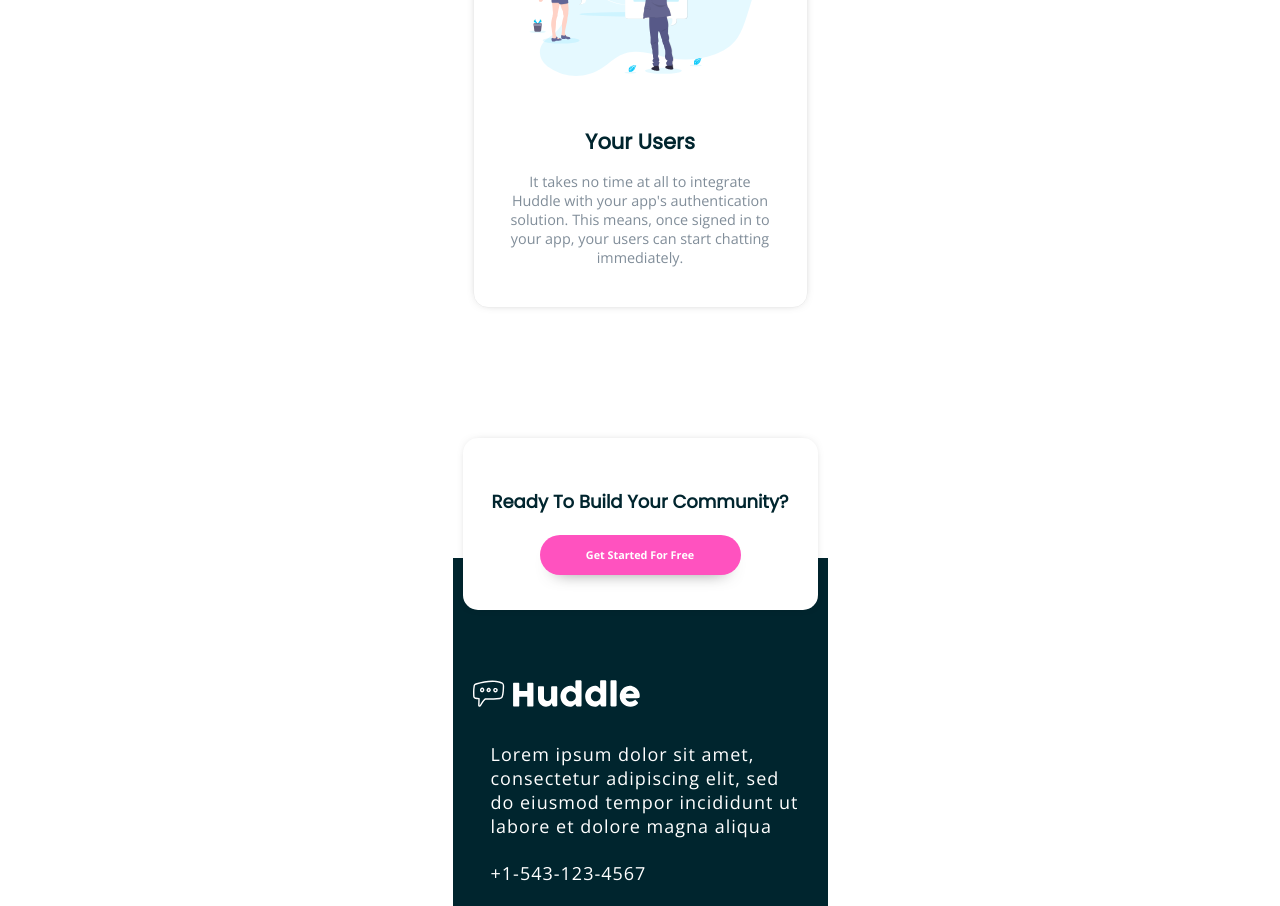
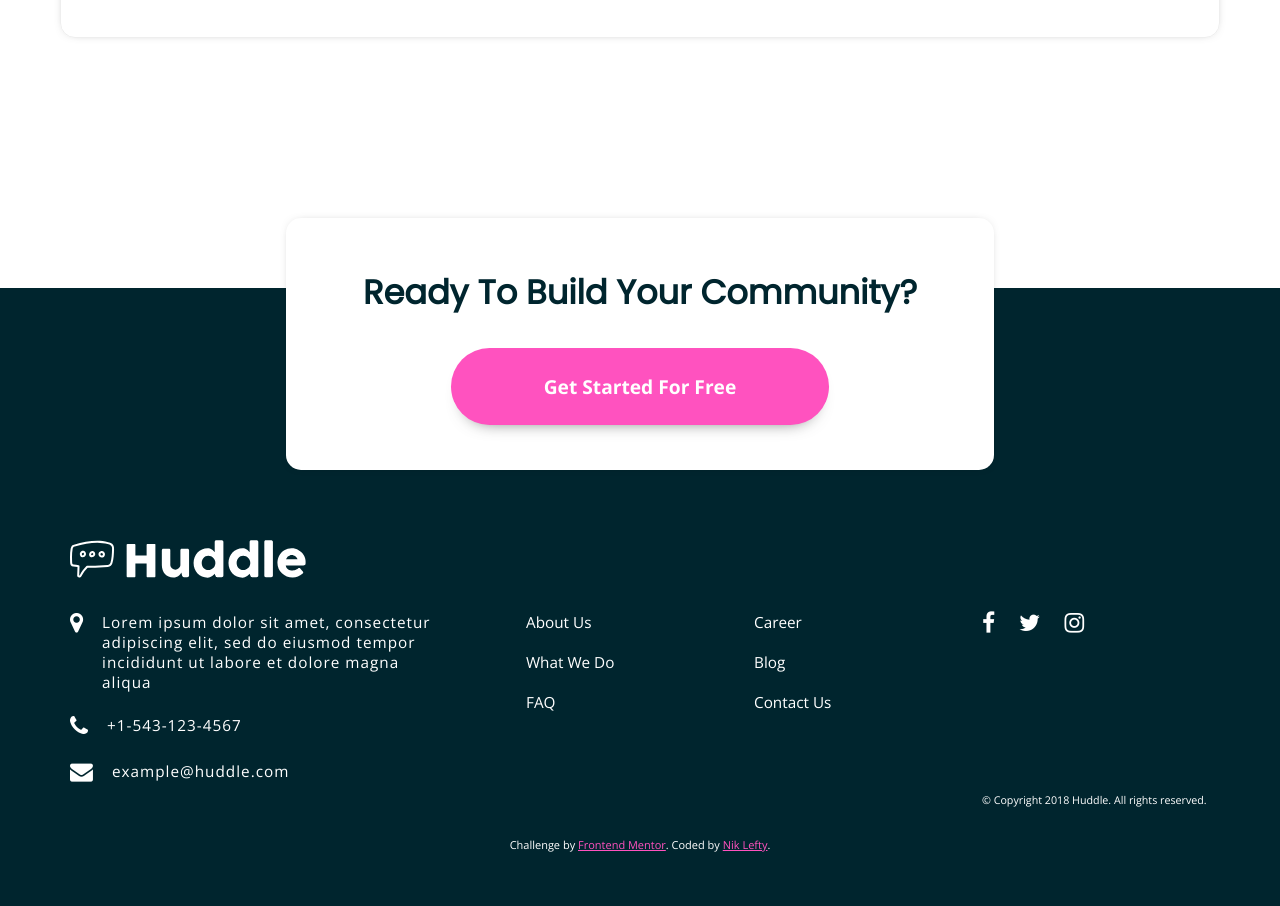
Before and after one commit to nlefty/FM_huddle-landing, a plain HTML site: page index.html in a window 1280 px wide. Shown: the part 1894-2800 px from the top of the page. Drawn offline with nearby package versions, Linux system fonts and the light colour scheme.

Commit message:
Add files via upload
Added media query for desktop device

```diff
--- a/index.html
+++ b/index.html
@@ -10,6 +10,7 @@
   <link href="https://fonts.googleapis.com/css?family=Open+Sans:400,700&display=swap" rel="stylesheet">
   <link href="https://stackpath.bootstrapcdn.com/font-awesome/4.7.0/css/font-awesome.min.css" rel="stylesheet" integrity="sha384-wvfXpqpZZVQGK6TAh5PVlGOfQNHSoD2xbE+QkPxCAFlNEevoEH3Sl0sibVcOQVnN" crossorigin="anonymous">
   <link rel="stylesheet" media="screen" href="style.css">
+  <link rel="stylesheet" media="screen" href="media-queries.css">
 
 </head>
 <body>
@@ -19,17 +20,20 @@
         <img src="images/logo.svg" class="logo" alt="Logo">
         <button class="try-free-btn">Try It Free</button>
       </div>
+      <div class="top-content">
         <div class="hero">
           <h1>Build The Community Your Fans Will Love</h1>
           <p>Huddle re-imagines the way we build communities. You have a voice, but so does your audience.  Create connections with your users as you engage in genuine discussion.</p>
           <div class="hero-button">
             <button class="start-free-btn">Get Started For Free</button>
           </div>
+        </div>
         <div class="hero-image">
           <img src="images/illustration-mockups.svg" alt="Mockups">
         </div>
       </div>
     </div>
+
 
     <main>
       <section class="main-grow">
@@ -71,22 +75,22 @@
             <button class="start-free-btn">Get Started For Free</button>
           </div>
       </div>
-      <div class="foot-content">
       <div class="foot-logo white">
           <img src="images/logo.svg" class="logo" alt="Logo">
       </div>
+      <div class="foot-content">
         <div class="foot-contact-wrapper">
           <div class="foot-contact">
-              <i class="fas fa-map-marker-alt"></i>
-              <p>Lorem ipsum dolor sit amet, consectetur adipiscing elit, sed do eiusmod tempor incididunt ut labore et dolore magna aliqua</p>
+              <i class="fa fa-map-marker"></i>
+              <div>Lorem ipsum dolor sit amet, consectetur adipiscing elit, sed do eiusmod tempor incididunt ut labore et dolore magna aliqua</div>
           </div>
           <div class="foot-contact">
-              <i class="fas fa-phone-volume"></i>
-              <p>+1-543-123-4567</p>
+              <i class="fa fa-phone"></i>
+              <div>+1-543-123-4567</div>
           </div>
           <div class="foot-contact">
-              <i class="fas fa-envelope"></i>
-              <p>example@huddle.com</p>
+              <i class="fa fa-envelope"></i>
+              <div>example@huddle.com</div>
           </div>
         </div>
 
--- /dev/null
+++ b/media-queries.css
@@ -0,0 +1,162 @@
+@media (min-width: 770px) {
+
+
+    .top {
+        background-position: center;
+        background-size: 100%;
+        padding: 50px;
+    }
+
+    .huddle-try-free img {
+        width: 40%;
+    }
+
+    .try-free-btn {
+        width: 15em;
+        height: 60px;
+    }
+
+	.top-content {
+        display: flex;
+        justify-content: space-between;
+        align-items: center;
+        text-align: left;
+    }
+
+
+    .hero, .hero-image {
+        width: 50%;
+    }
+
+    .hero {
+        padding-right: 30px;
+    }
+
+    .start-free-btn {
+        width: 50%;
+        height: 4.6em;
+        font-size: .8em;
+    }
+
+    main section {
+        margin-right: 60px;
+        margin-left: 60px;
+    }
+
+    section {
+        display: flex;
+        justify-content: flex-end;
+    }
+
+    section img {
+        width: 70%;
+    }
+
+    .main-grow, .main-flow, .main-users {
+        align-items: center;
+    }
+
+    .main-grow, .main-users {
+        padding-right: 0px;
+    }
+
+
+    .grow-content, .user-content {
+        padding-right: 40px;
+        margin-left: 20px;
+    }
+
+    .grow-content, .flow-content, .user-content {
+        text-align: left;
+    }
+
+    .grow-image, .user-image {
+        order: 1;
+    }
+
+    .build-comm {
+        width: 60%;
+        margin-left: auto;
+        margin-right: auto;
+        font-size: 1.5rem;
+    }
+
+    .build-button > .start-free-btn {
+        width: 55%;
+        height: 4em;
+    }
+
+    footer {
+        padding: 50px;
+        font-size: .85em;
+    }
+
+    .foot-logo {
+        width: 40%;
+    }
+
+    .foot-content {
+        display: flex;
+        justify-content: start;
+        align-self: flex-start;
+        width: 100%;
+    }
+
+    .foot-contact-wrapper, nav, .social-copy {
+        width: 25%;
+    }
+
+    .foot-contact:first-child {
+        padding-right: 90px;
+    }
+
+    .foot-contact-wrapper {
+        width: 50%;
+    }
+
+    nav li:first-child {
+        padding-top: 0px;
+    }
+
+    .nav-list-1, .social-copy {
+        margin-top: 0px;
+        margin-bottom: 0px;
+    }
+
+    .social-copy {
+        display: grid;
+        /* grid-template-columns: 1fr; */
+        text-align: left;
+    }
+
+    .social-copy i {
+        margin-left: 0px;
+        margin-top: 0px;
+    }
+
+    .social {
+        align-self: flex-start;
+    }
+
+    .copy {
+        align-self: flex-end;
+    }
+
+    .attribution {
+        text-align: center;
+        margin-top: 30px;
+    }
+
+}
+
+
+@media (min-width: 1230px) {
+
+    .hero h1 {
+        font-size: 2.7em;
+    }
+
+    .hero p {
+        font-size: 1.1em;
+    }
+}
--- a/style.css
+++ b/style.css
@@ -1,4 +1,3 @@
-
 * {
   padding: 0;
   margin: 0;
@@ -33,15 +32,15 @@ h1, h3 {
 .wrapper {
   display: grid;
   grid-template-columns: column;
-  max-width: 375px;
   margin: auto;
+  /* width: 375px; */
 }
 
 .top {
 	background-color: hsl(193, 100%, 96%);
 	background-image: url("images/bg-hero-mobile.svg");
 	background-repeat: no-repeat;
-	padding: 25px 15px 30px 15px;
+	padding: 25px 30px 30px 30px;
 }
 
 .huddle-try-free {
@@ -49,23 +48,21 @@ h1, h3 {
 	justify-content: space-between;
 	width: 100%;
 	margin-bottom: 	50px;
-
 }
 
- /* IMG is pixelated.  Come back here*/
+/*
 .huddle-try-free img {
-	width: 50%;
+	width: 8em;
 	height: auto;
-}
+} */
 
 button {
 	border: none;
 	background-color: #fff;
-	width: 	90px;
-	height: 25px;
+	width: 	140px;
+	height: 40px;
 	border-radius:	50px;
 	font-family: 'Open Sans', sans-serif;
-	font-size: 	.6em;
 	font-weight: 	600;
 	-webkit-box-shadow: 0px 0px 12px -8px rgba(0,0,0,0.75);
 	-moz-box-shadow: 0px 0px 12px -8px rgba(0,0,0,0.75);
@@ -80,14 +77,14 @@ button {
 }
 
 .hero h1 {
-	font-size: 1.5em;
+	font-size: 1.7em;
 	font-weight: 600;
 	padding-top: 10px;
 	margin-bottom: 20px;
 }
 
 .hero p {
-	font-size: 	.8em;
+	font-size: 	1em;
 	padding-bottom: 20px;
 	line-height: 1.5;
 	letter-spacing: 1.2px;
@@ -96,9 +93,9 @@ button {
 .start-free-btn {
 		background-color: 	hsl(322, 100%, 66%);
 		color: 	#fff;
-		width: 	80%;
+		width: 	60%;
 		margin:	15px 0px;
-		height: 3.7em;
+		height: 4.2em;
 		cursor: pointer;
 }
 
@@ -107,7 +104,7 @@ button {
 }
 
 .hero-image img {
-	width: 100%;
+	width: 90%;
 }
 
 main {
@@ -115,7 +112,7 @@ main {
 }
 
 main section {
-	margin: 30px 20px;
+	margin: 30px 50px;
 	border: 1px solid #eee;
 	border-radius: 15px;
 	padding: 50px 35px 40px;
@@ -130,13 +127,14 @@ section img {
 }
 
 section h3 {
+	font-size: 1.7em;
 	font-weight: 700;
 	padding: 15px 0;
 }
 
 section p {
 	color: hsl(208, 11%, 55%);
-	font-size: .8em;
+	font-size: 1em;
 }
 
 .build-comm {
@@ -146,7 +144,7 @@ section p {
 	margin-right: 10px;
 	margin-bottom: 0;
 	border-radius: 15px;
-	padding: 50px 10px 20px;
+	padding: 50px 10px 30px;
 	-webkit-box-shadow: 0px 0px 12px -8px rgba(0,0,0,0.75);
 	-moz-box-shadow: 0px 0px 12px -8px rgba(0,0,0,0.75);
 	box-shadow: 0px 0px 12px -8px rgba(0,0,0,0.75);
@@ -155,13 +153,14 @@ section p {
 
 .build-comm h3 {
 	font-weight: 700;
-	font-size: 1em;
+	font-size: 1.4em;
 	color: hsl(192, 100%, 9%)
 }
 
 .build-button > .start-free-btn {
-	width: 60%;
-	margin-top: 20px;
+	/* width: 60%; */
+	padding: 1.15rem 4rem;
+	margin-top: 30px;
 	/* -webkit-box-shadow: 0px 8px 28px -14px rgba(0,0,0,0.75);
 	-moz-box-shadow: 0px 8px 28px -14px rgba(0,0,0,0.75); */
 	box-shadow: 0px 10px 18px -15px rgba(0,0,0,0.75);
@@ -187,7 +186,7 @@ footer {
 }
 
 .foot-logo {
-	margin: 70px 0px 30px;
+	margin: 70px 0px 30px 20px;
 	text-align: left;
 	width: 100%;
 }
@@ -210,7 +209,7 @@ footer {
 }
 
 .foot-contact i {
-	font-size: 1.1em;
+	font-size: 1.5em;
 	margin-right: 18px;
 }
 
@@ -232,7 +231,7 @@ nav li {
 }
 
 .social i {
-	padding: 20px;
+	margin: 20px;
 	font-size: 1.5em;
 }
 
```
Lines whose indentation alone changed are shown as unchanged.
